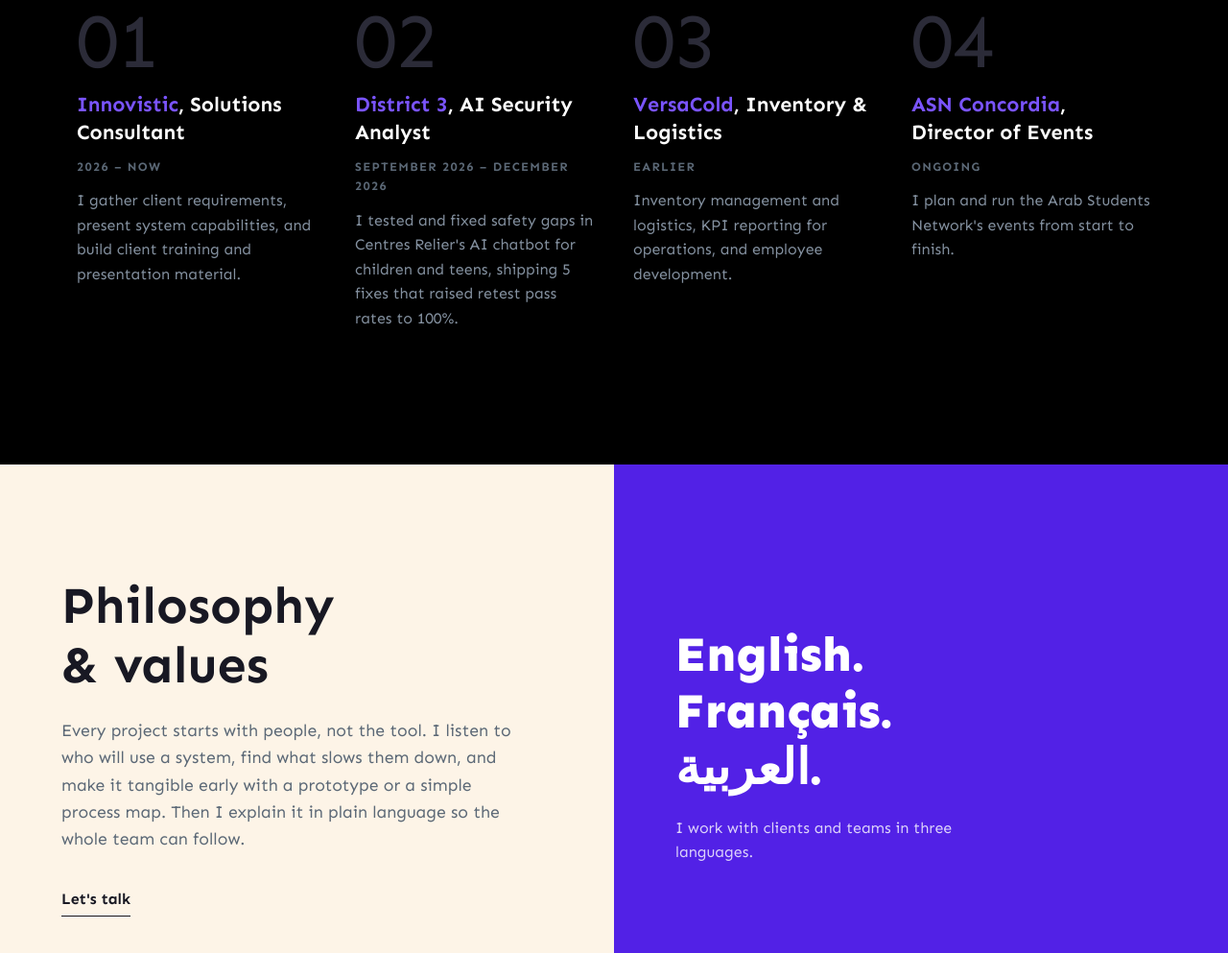
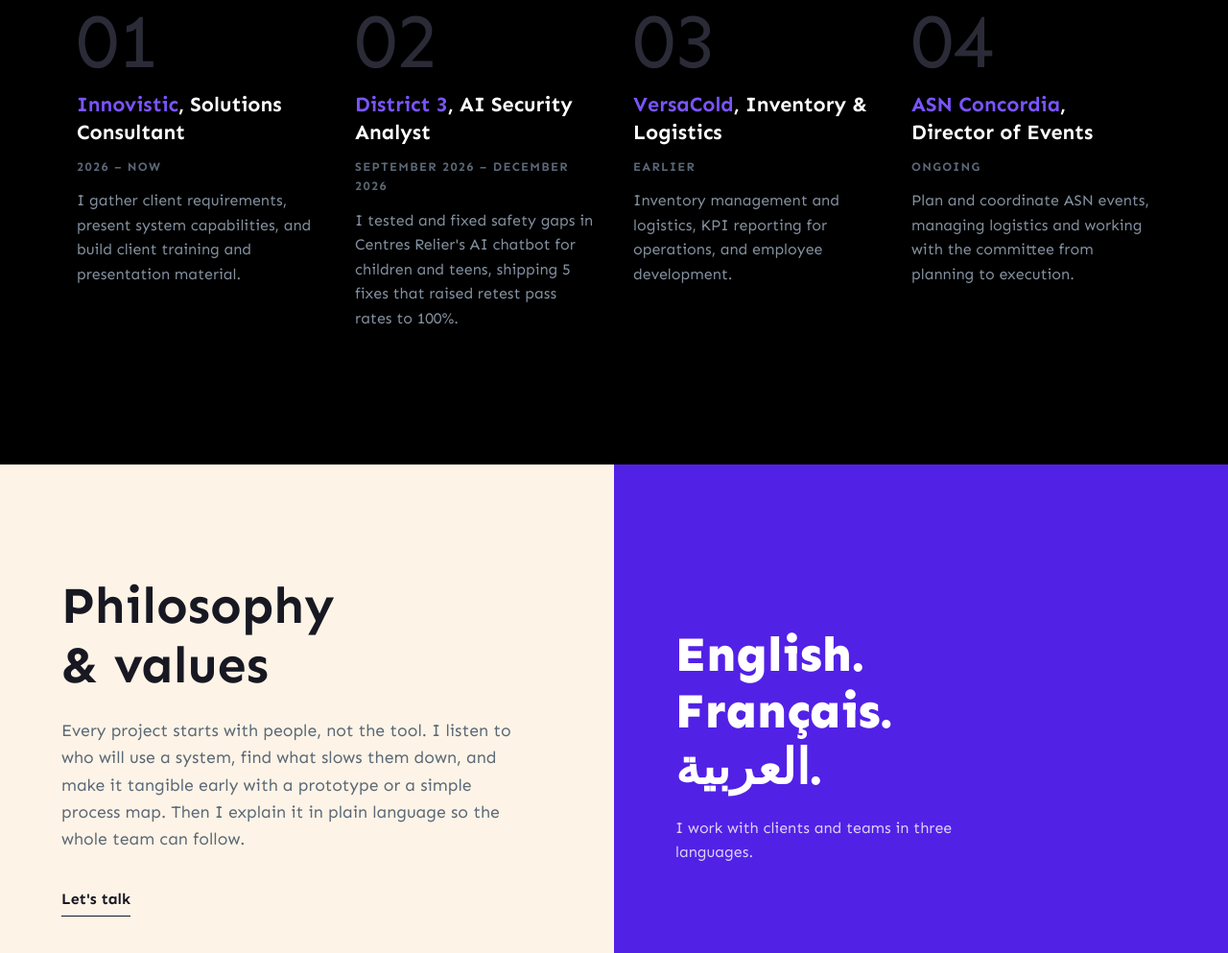
Before and after one commit to HasanA883/portfolio, a plain HTML site: page index.html in a window 1280 px wide. Shown: the part 1246-2239 px from the top of the page at 96% size. Drawn offline with Linux system fonts and the light colour scheme.

Commit message:
Update ASN Director of Events description
Co-Authored-By: Claude Opus 5.5 <noreply@anthropic.com>
Claude-Session: https://claude.ai/code/session_012vUKiPaJQ23dP9PazcCqxA

```diff
--- a/index.html
+++ b/index.html
@@ -218,7 +218,7 @@ footer{background:var(--navy);padding-block:40px}
           <span class="num">04</span>
           <h3><span>ASN Concordia</span>, Director of Events</h3>
           <span class="yr">Ongoing</span>
-          <p>I plan and run the Arab Students Network's events from start to finish.</p>
+          <p>Plan and coordinate ASN events, managing logistics and working with the committee from planning to execution.</p>
         </li>
       </ol>
     </div>
```
